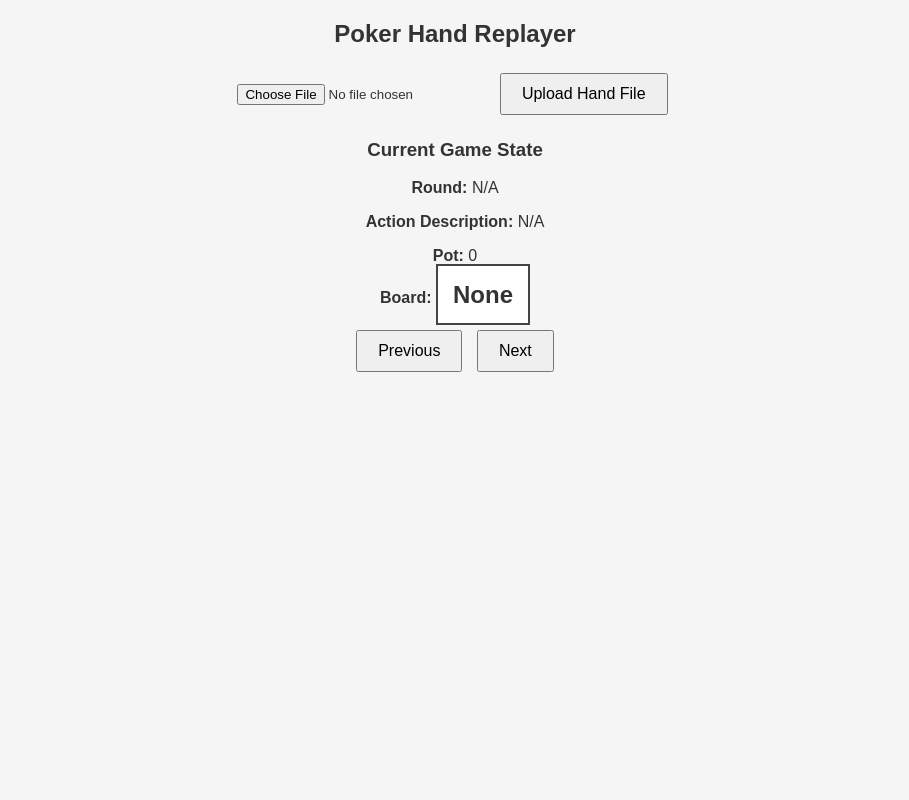
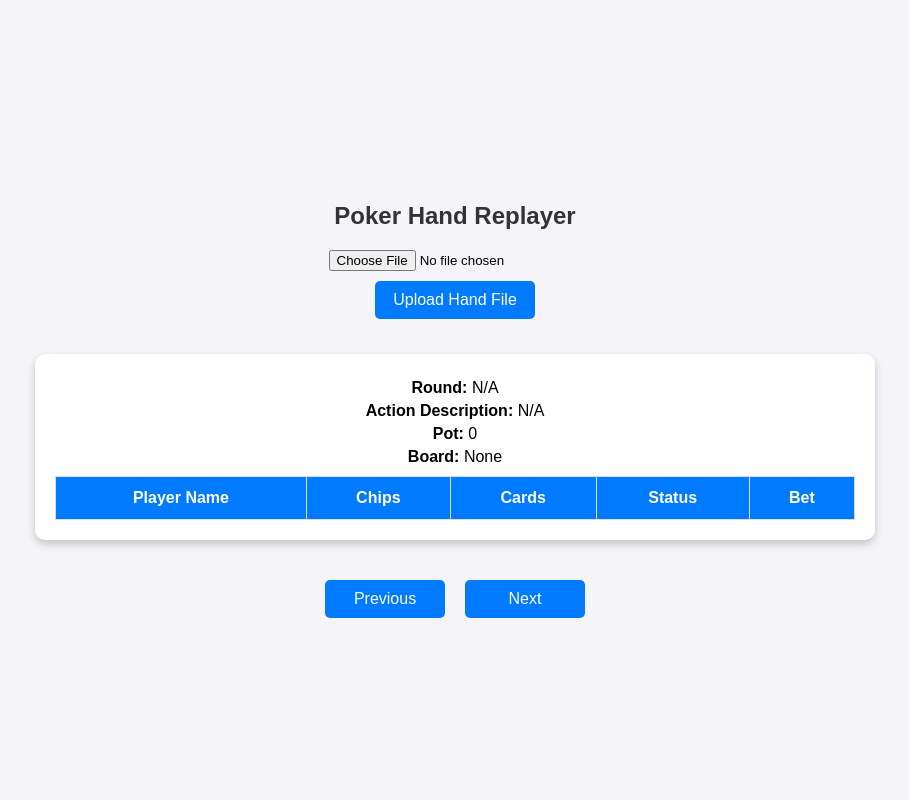
Before and after one commit to Andres-Briones/OpenPokerTracker, a Flask app: page / in a window 1280 px wide. Shown: the whole page, without its empty margins (185-1094 px from the left). Run offline with Flask 3, Linux system fonts and the light colour scheme; lists and menus that the app fills with data are empty.

Commit message:
Show info as table and imrpove output

```diff
--- a/app.py
+++ b/app.py
@@ -21,7 +21,8 @@ def parse_hand(hand_data):
                 "seat": player["seat"],
                 "starting_stack": player["starting_stack"],
                 "cards": "? ?",
-                "status": "Active"
+                "status": "Active",
+                "chips": player["starting_stack"]
             }
             for player in ohh_data["players"]
         ],
@@ -36,7 +37,6 @@ def parse_hand(hand_data):
     board_cards = []
     folded_players = set()
 
-    # Iterate over each round and each action within the round
     for round_info in ohh_data["rounds"]:
         # At the start of each new round, reset status to "Waiting" for active players
         for player in parsed_data["players"]:
@@ -59,13 +59,12 @@ def parse_hand(hand_data):
 
             # Update players’ states based on the action
             for player in parsed_data["players"]:
-                # Copy player state from the previous action, maintaining previous `status` and `actual_bet`
                 player_state = {
                     "name": player["name"],
                     "status": "Folded" if player["name"] in folded_players else player["status"],
                     "actual_bet": player["actual_bet"],
                     "cards": player["cards"],
-                    "chips": player["starting_stack"]
+                    "chips": player["chips"]
                 }
 
                 # Apply the current action to the relevant player
@@ -74,21 +73,23 @@ def parse_hand(hand_data):
                         player_state["status"] = "Folded"
                         folded_players.add(player["name"])
                     elif action["action"] == "Dealt Cards":
-                        # Show the hero's cards when dealt
                         player_state["cards"] = " ".join(action.get("cards", ["? ?"]))
                         player["cards"] = player_state["cards"]
                     else:
                         player_state["status"] = action["action"]
 
-                    # Update the player's bet only if they are not folded
-                    if player_state["status"] != "Folded":
-                        player_state["actual_bet"] += action.get("amount", 0)
-                        round_pot += action.get("amount", 0)
+                        # Calculate amount to deduct and update actual_bet
+                        action_amount = action.get("amount", 0)
+                        player_state["actual_bet"] += action_amount  # Add to existing bet
+                        player_state["chips"] -= action_amount  # Directly reduce chips by action amount
+                        round_pot += action_amount
 
-                # Update the main player state in parsed_data to maintain consistency for the next action
-                player["actual_bet"] = player_state["actual_bet"]
+                        # Update the player's chips and actual_bet
+                        player["chips"] = player_state["chips"]
+                        player["actual_bet"] = player_state["actual_bet"]
+
+                # Update the main player state in parsed_data for the next action
                 player["status"] = player_state["status"]
-                player["starting_stack"] = player_state["chips"]
 
                 # Append the player state to the action snapshot
                 action_snapshot["players"].append(player_state)
--- a/static/style.css
+++ b/static/style.css
@@ -1,44 +1,97 @@
+/* General Styles */
 body {
     font-family: Arial, sans-serif;
-    background-color: #f5f5f5;
+    background-color: #f4f4f9;
+    display: flex;
+    justify-content: center;
+    align-items: center;
+    flex-direction: column;
+    height: 100vh;
+    margin: 0;
+    padding: 0;
+}
+
+h2 {
     color: #333;
+    margin-bottom: 20px;
+}
+
+/* Upload Button Styles */
+#uploadSection {
+    margin-bottom: 20px;
+    display: flex;
+    flex-direction: column;
+    align-items: center;
+}
+
+button {
+    background-color: #007BFF;
+    color: white;
+    border: none;
+    padding: 10px 15px;
+    border-radius: 5px;
+    cursor: pointer;
+    font-size: 16px;
+    margin-top: 10px;
+    width: 160px;
+}
+
+button:hover {
+    background-color: #0056b3;
+}
+
+/* Game Info Section */
+#gameInfo {
+    text-align: center;
+    margin-top: 15px;
+    margin-bottom: 20px;
+    width: 80%;
+    max-width: 800px;
+    padding: 20px;
+    border-radius: 10px;
+    background-color: #fff;
+    box-shadow: 0 4px 8px rgba(0, 0, 0, 0.2);
+}
+
+#gameInfo p {
+    font-size: 16px;
+    margin: 5px 0;
+}
+
+/* Table Styles */
+table {
+    width: 100%;
+    border-collapse: collapse;
+    margin-top: 10px;
+    font-size: 16px;
     text-align: center;
 }
 
-#boardDisplay {
-    font-size: 1.5em;
-    font-weight: bold;
-    text-align: center;
-    margin: 20px auto;
-    padding: 15px;
-    background-color: #fff;
-    border: 2px solid #444;
-    width: 80%;
+table, th, td {
+    border: 1px solid #ddd;
 }
 
-.players-box, .info-box, .action-box {
-    background-color: #ffffff;
-    border: 1px solid #ddd;
-    padding: 10px;
-    margin: 20px auto;
-    width: 70%;
-    text-align: left;
+th, td {
+    padding: 12px;
 }
 
-#playersList {
-    list-style-type: none;
-    padding: 0;
+th {
+    background-color: #007BFF;
+    color: white;
 }
 
-#playersList li {
-    padding: 5px 0;
-    border-bottom: 1px solid #ddd;
-    font-size: 1.1em;
+tr:nth-child(even) {
+    background-color: #f2f2f2;
 }
 
-button {
-    margin: 5px;
-    padding: 10px 20px;
-    font-size: 1em;
-    cursor: pointer;
+/* Navigation Button Styles */
+.navigation-buttons {
+    margin-top: 20px;
+    display: flex;
+    justify-content: center;
 }
+
+.navigation-buttons button {
+    margin: 0 10px;
+    width: 120px;
+}
--- a/templates/index.html
+++ b/templates/index.html
@@ -6,21 +6,37 @@
     <link rel="stylesheet" href="/static/style.css">
 </head>
 <body>
-    <div>
-        <h2>Poker Hand Replayer</h2>
+    <h2>Poker Hand Replayer</h2>
+
+    <!-- File Upload Section -->
+    <div id="uploadSection">
         <input type="file" id="handFile" name="file">
         <button onclick="uploadFile()">Upload Hand File</button>
     </div>
 
+    <!-- Game Info Display Section -->
     <div id="gameInfo">
-        <h3>Current Game State</h3>
         <p><strong>Round:</strong> <span id="roundDisplay">N/A</span></p>
         <p><strong>Action Description:</strong> <span id="descriptionDisplay">N/A</span></p>
         <p><strong>Pot:</strong> <span id="potDisplay">0</span></p>
         <p><strong>Board:</strong> <span id="boardDisplay">None</span></p>
-        <ul id="playersList"></ul>
+
+        <!-- Player Information Table -->
+        <table id="playersTable">
+            <thead>
+                <tr>
+                    <th>Player Name</th>
+                    <th>Chips</th>
+                    <th>Cards</th>
+                    <th>Status</th>
+                    <th>Bet</th>
+                </tr>
+            </thead>
+            <tbody></tbody>
+        </table>
     </div>
 
+    <!-- Navigation Buttons -->
     <div class="navigation-buttons">
         <button onclick="prevAction()">Previous</button>
         <button onclick="nextAction()">Next</button>
@@ -67,13 +83,19 @@
             document.getElementById('boardDisplay').textContent = action.board.join(", ") || "None";
             document.getElementById('descriptionDisplay').textContent = action.description;
 
-            const playersList = document.getElementById('playersList');
-            playersList.innerHTML = '';  // Clear previous list
+            const playersTableBody = document.querySelector("#playersTable tbody");
+            playersTableBody.innerHTML = '';  // Clear previous rows
 
             action.players.forEach(player => {
-                const li = document.createElement('li');
-                li.textContent = `${player.name} | Chips: ${player.chips} | Status: ${player.status} | Bet: ${player.actual_bet} | Cards: ${player.cards}`;
-                playersList.appendChild(li);
+                const row = document.createElement('tr');
+                row.innerHTML = `
+                    <td>${player.name}</td>
+                    <td>${player.chips.toFixed(2)}</td>
+                    <td>${player.cards}</td>
+                    <td>${player.status}</td>
+                    <td>${player.actual_bet.toFixed(2)}</td>
+                `;
+                playersTableBody.appendChild(row);
             });
         }
 
```
